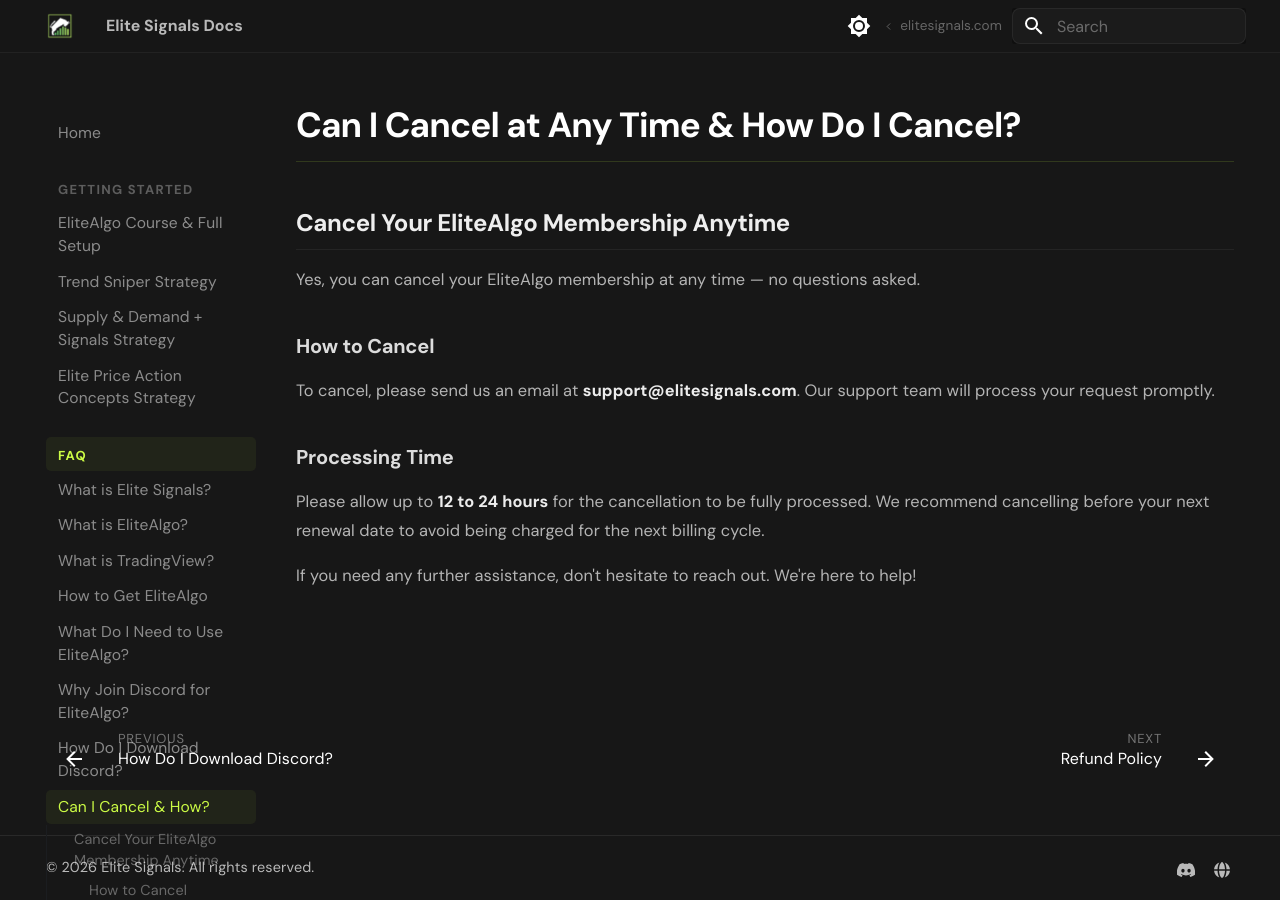
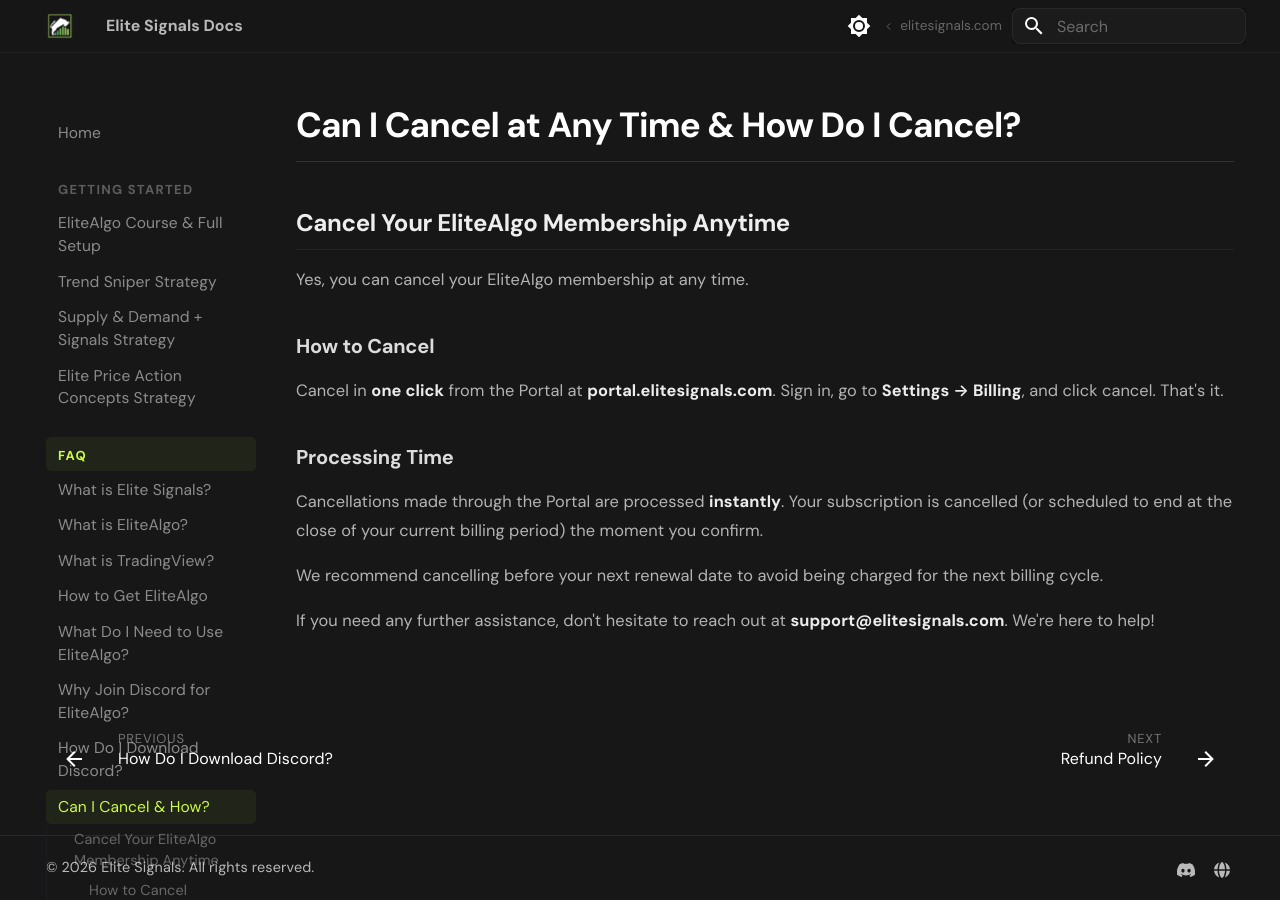
Before and after one commit to myelitesignals/docs, an MkDocs documentation site: the page built from docs/faq/can-i-cancel-and-how.md, in a window 1280 px wide. Built offline with MkDocs 1.6.1 and Material for MkDocs 9.7.7, drawn with Linux system fonts in a browser that asks for light colours.

Commit message:
Update cancellation FAQ — Portal one-click, instant processing
- Replace email-to-cancel + 12-24h processing language with Portal one-click + instant processing
- Drop "no questions asked" from cancellation copy
- Update refund-policy.md Cancellation section to match

Co-Authored-By: Claude Opus 4.7 (1M context) <noreply@anthropic.com>

```diff
--- a/docs/faq/can-i-cancel-and-how.md
+++ b/docs/faq/can-i-cancel-and-how.md
@@ -2,14 +2,16 @@
 
 ## Cancel Your EliteAlgo Membership Anytime
 
-Yes, you can cancel your EliteAlgo membership at any time — no questions asked.
+Yes, you can cancel your EliteAlgo membership at any time.
 
 ### How to Cancel
 
-To cancel, please send us an email at [**support@elitesignals.com**](mailto:support@elitesignals.com). Our support team will process your request promptly.
+Cancel in **one click** from the Portal at [**portal.elitesignals.com**](https://portal.elitesignals.com). Sign in, go to **Settings → Billing**, and click cancel. That's it.
 
 ### Processing Time
 
-Please allow up to **12 to 24 hours** for the cancellation to be fully processed. We recommend cancelling before your next renewal date to avoid being charged for the next billing cycle.
+Cancellations made through the Portal are processed **instantly**. Your subscription is cancelled (or scheduled to end at the close of your current billing period) the moment you confirm.
 
-If you need any further assistance, don't hesitate to reach out. We're here to help!
+We recommend cancelling before your next renewal date to avoid being charged for the next billing cycle.
+
+If you need any further assistance, don't hesitate to reach out at [**support@elitesignals.com**](mailto:support@elitesignals.com). We're here to help!
```
Also changed, not shown: docs/faq/refund-policy.md (+1 -1 lines).
